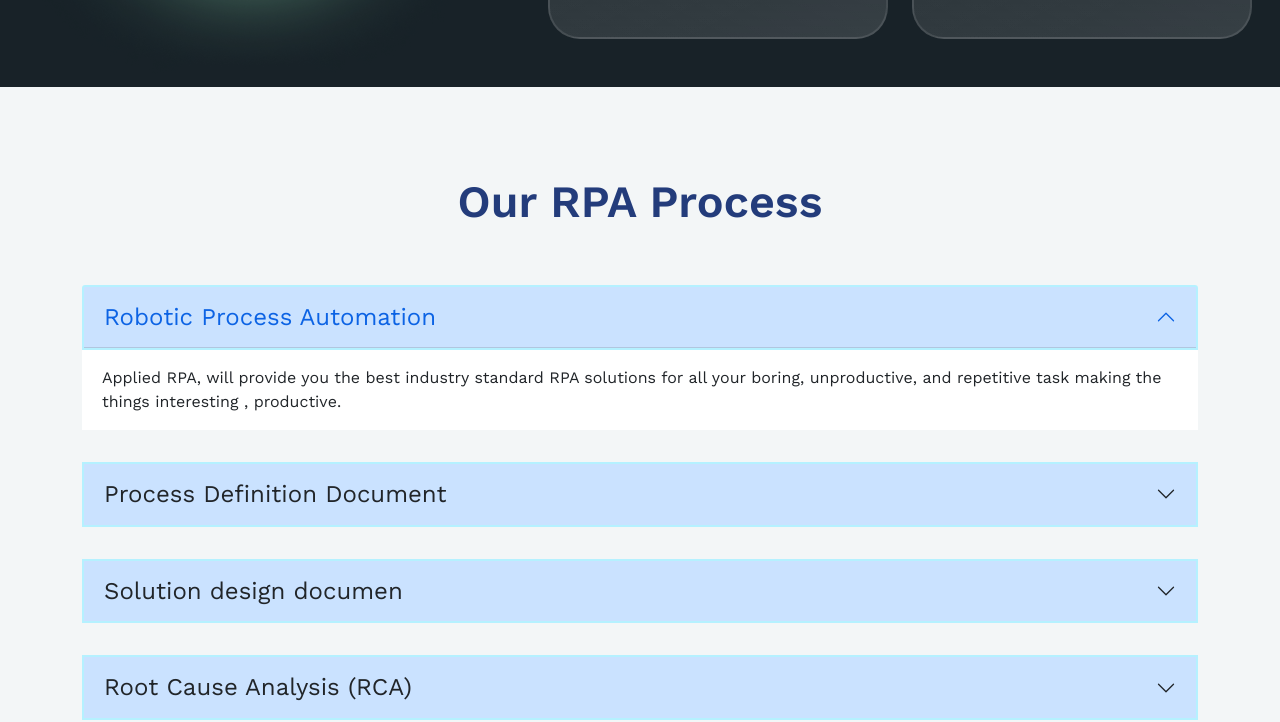
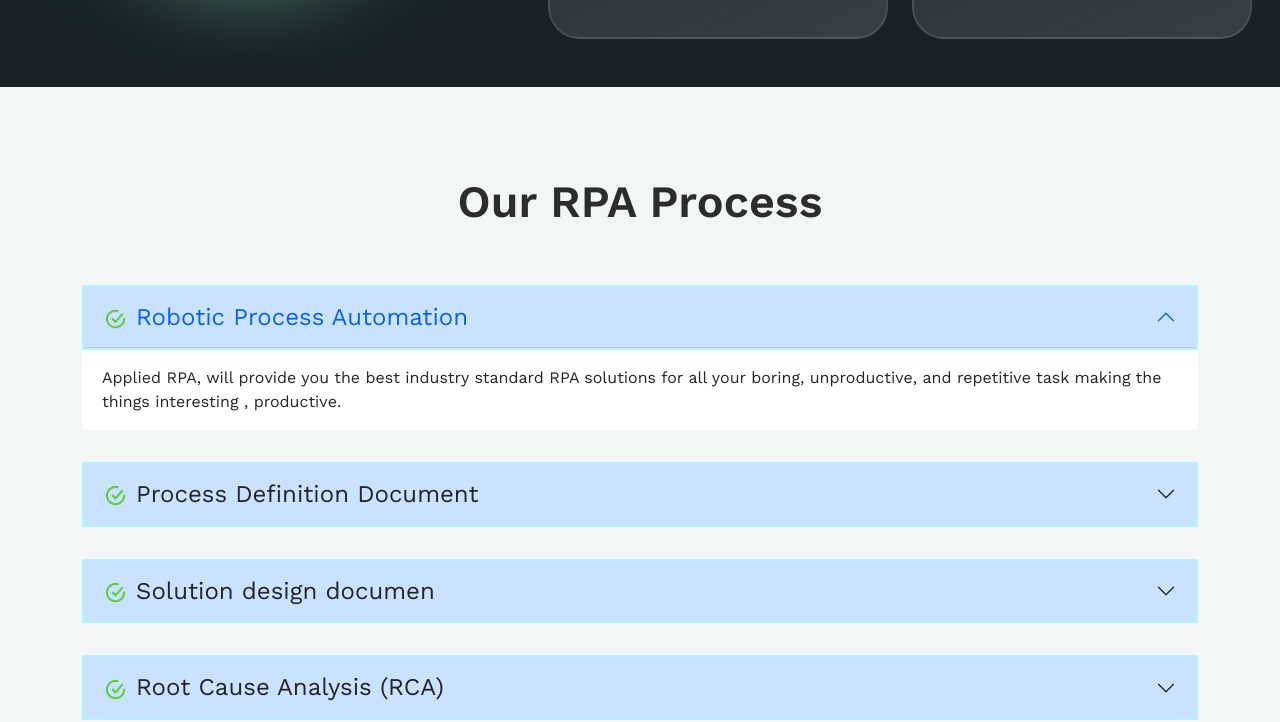
Before and after one commit to ash1919/AppliedRPA-repo, a plain HTML site: page index.html in a window 1280 px wide. Shown: the part 2078-2800 px from the top of the page. Drawn offline with nearby package versions, Linux system fonts and the light colour scheme.

Commit message:
rpa-processes-final

```diff
--- a/index.html
+++ b/index.html
@@ -251,7 +251,10 @@
                 <div class="accordion-item">
                   <h2 class="accordion-header" id="headingOne">
                     <button class="accordion-button" type="button" data-bs-toggle="collapse" data-bs-target="#collapseOne" aria-expanded="true" aria-controls="collapseOne">
+                      <div class="d-flex gap-2"> <div class="tick-icon"><img src="/images/checkmark-circle-fill.png" alt="icon">
+                      </div>
                       Robotic Process Automation
+                      </div>
                     </button>
                   </h2>
                   <div id="collapseOne" class="accordion-collapse collapse show" aria-labelledby="headingOne" data-bs-parent="#rpa-accordion">
@@ -263,7 +266,8 @@
                 <div class="accordion-item">
                   <h2 class="accordion-header" id="headingTwo">
                     <button class="accordion-button collapsed" type="button" data-bs-toggle="collapse" data-bs-target="#collapseTwo" aria-expanded="false" aria-controls="collapseTwo">
-                      Process Definition Document
+                       <div class="d-flex gap-2"> <div class="tick-icon"><img src="/images/checkmark-circle-fill.png" alt="icon">
+                      </div> Process Definition Document</div>
                     </button>
                   </h2>
                   <div id="collapseTwo" class="accordion-collapse collapse" aria-labelledby="headingTwo" data-bs-parent="#rpa-accordion">
@@ -275,7 +279,8 @@
                 <div class="accordion-item">
                   <h2 class="accordion-header" id="headingThree">
                     <button class="accordion-button collapsed" type="button" data-bs-toggle="collapse" data-bs-target="#collapseThree" aria-expanded="false" aria-controls="collapseThree">
-                      Solution design documen
+                      <div class="d-flex gap-2"> <div class="tick-icon"><img src="/images/checkmark-circle-fill.png" alt="icon">
+                      </div> Solution design documen</div>
                     </button>
                   </h2>
                   <div id="collapseThree" class="accordion-collapse collapse" aria-labelledby="headingThree" data-bs-parent="#rpa-accordion">
@@ -287,7 +292,8 @@
                 <div class="accordion-item">
                   <h2 class="accordion-header" id="headingFour">
                     <button class="accordion-button collapsed" type="button" data-bs-toggle="collapse" data-bs-target="#collapseFour" aria-expanded="false" aria-controls="collapseFour">
-                      Root Cause Analysis (RCA)
+                      <div class="d-flex gap-2"> <div class="tick-icon"><img src="/images/checkmark-circle-fill.png" alt="icon">
+                      </div>  Root Cause Analysis (RCA)</div>
                     </button>
                   </h2>
                   <div id="collapseFour" class="accordion-collapse collapse" aria-labelledby="headingFour" data-bs-parent="#rpa-accordion">
@@ -299,7 +305,8 @@
                 <div class="accordion-item">
                   <h2 class="accordion-header" id="headingFive">
                     <button class="accordion-button collapsed" type="button" data-bs-toggle="collapse" data-bs-target="#collapseFive" aria-expanded="false" aria-controls="collapseFive">
-                      User acceptance testing
+                      <div class="d-flex gap-2"> <div class="tick-icon"><img src="/images/checkmark-circle-fill.png" alt="icon">
+                      </div>  User acceptance testing</div>
                     </button>
                   </h2>
                   <div id="collapseFive" class="accordion-collapse collapse" aria-labelledby="headingFive" data-bs-parent="#rpa-accordion">
@@ -311,7 +318,8 @@
                 <div class="accordion-item">
                   <h2 class="accordion-header" id="headingSix">
                     <button class="accordion-button collapsed" type="button" data-bs-toggle="collapse" data-bs-target="#collapseSix" aria-expanded="false" aria-controls="collapseSix">
-                      Bot Development and support
+                      <div class="d-flex gap-2"> <div class="tick-icon"><img src="/images/checkmark-circle-fill.png" alt="icon">
+                      </div> Bot Development and support</div>
                     </button>
                   </h2>
                   <div id="collapseSix" class="accordion-collapse collapse" aria-labelledby="headingSix" data-bs-parent="#rpa-accordion">
@@ -323,7 +331,8 @@
                 <div class="accordion-item">
                   <h2 class="accordion-header" id="headingSeven">
                     <button class="accordion-button collapsed" type="button" data-bs-toggle="collapse" data-bs-target="#collapseSeven" aria-expanded="false" aria-controls="collapseSeven">
-                      Work Queue & control room
+                      <div class="d-flex gap-2"> <div class="tick-icon"><img src="/images/checkmark-circle-fill.png" alt="icon">
+                      </div>  Work Queue & control room</div>
                     </button>
                   </h2>
                   <div id="collapseSeven" class="accordion-collapse collapse" aria-labelledby="headingSeven" data-bs-parent="#rpa-accordion">
@@ -335,7 +344,8 @@
                 <div class="accordion-item">
                   <h2 class="accordion-header" id="headingEigth">
                     <button class="accordion-button collapsed" type="button" data-bs-toggle="collapse" data-bs-target="#collapseEigth" aria-expanded="false" aria-controls="collapseEigth">
-                      Login Agent and Credential Management
+                      <div class="d-flex gap-2"> <div class="tick-icon"><img src="/images/checkmark-circle-fill.png" alt="icon">
+                      </div> Login Agent and Credential Management</div>
                     </button>
                   </h2>
                   <div id="collapseEigth" class="accordion-collapse collapse" aria-labelledby="headingEigth" data-bs-parent="#rpa-accordion">
--- a/styles.css
+++ b/styles.css
@@ -71,7 +71,8 @@ img {
 .heading-decoration {
   padding-bottom: 3rem;
   font-family: "Work Sans";
-  color: #233c7b;
+  color: #2C2C2C;
+  ;
   font-size: 2.8rem;
 }
 
```
Also changed, not shown: images/checkmark-circle-fill.png (added), images/tick-icon.png (added).
